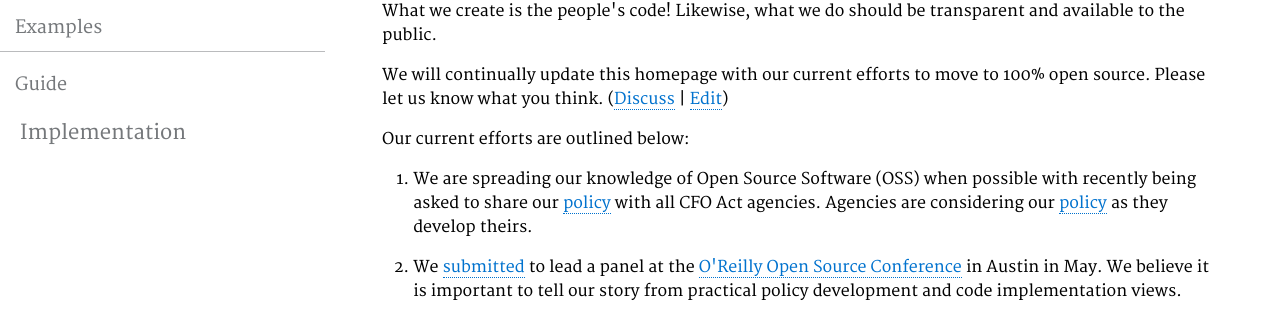
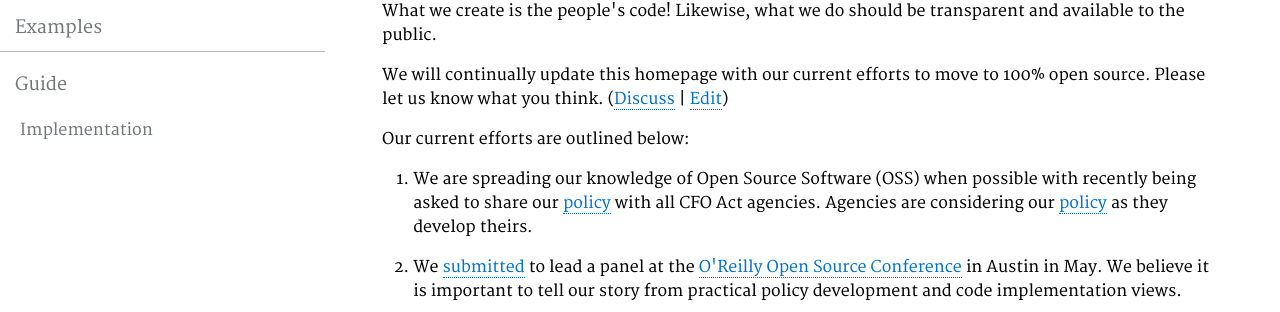
Before and after one commit to GSA/GSAOpenSourceImplementation, a Jekyll site: the page built from pages/index.md, in a window 1280 px wide. Shown: the part 317-629 px from the top of the page. Built offline with Jekyll 4.4.1, drawn with Linux system fonts in a browser that asks for light colours; some web fonts are replaced.

Commit message:
reduce sub nav item font size

```diff
--- a/assets/css/main.css
+++ b/assets/css/main.css
@@ -324,6 +324,10 @@ header .header_menu, header .header_menu a, header .header_menu a:link{
 
 }
 
+.sidebar-nav li li {
+  font-size: 90%;
+}
+
 .imgcenter{
   float:right;
   max-width:200px;
```
